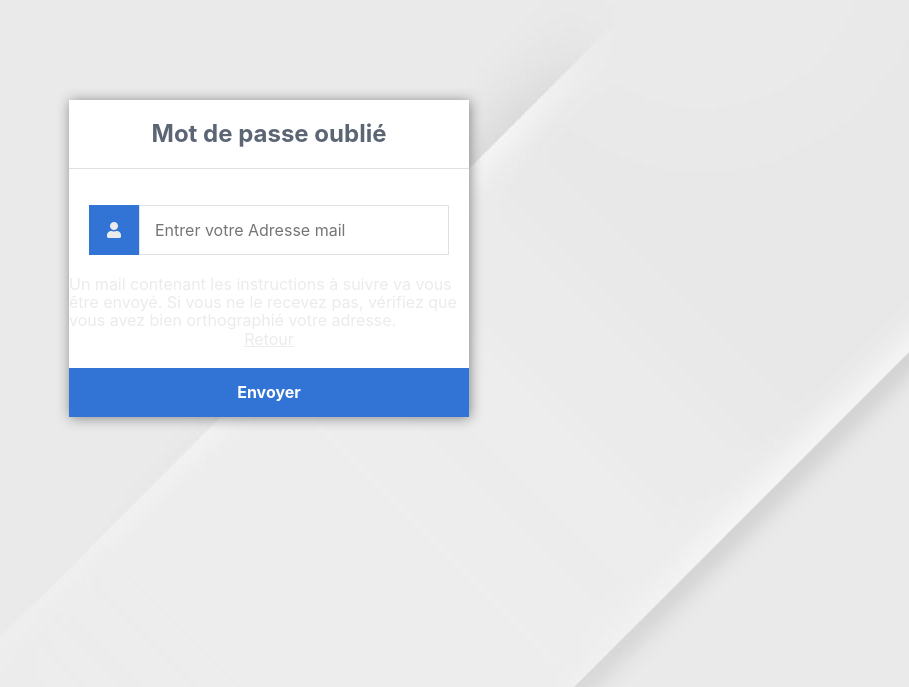
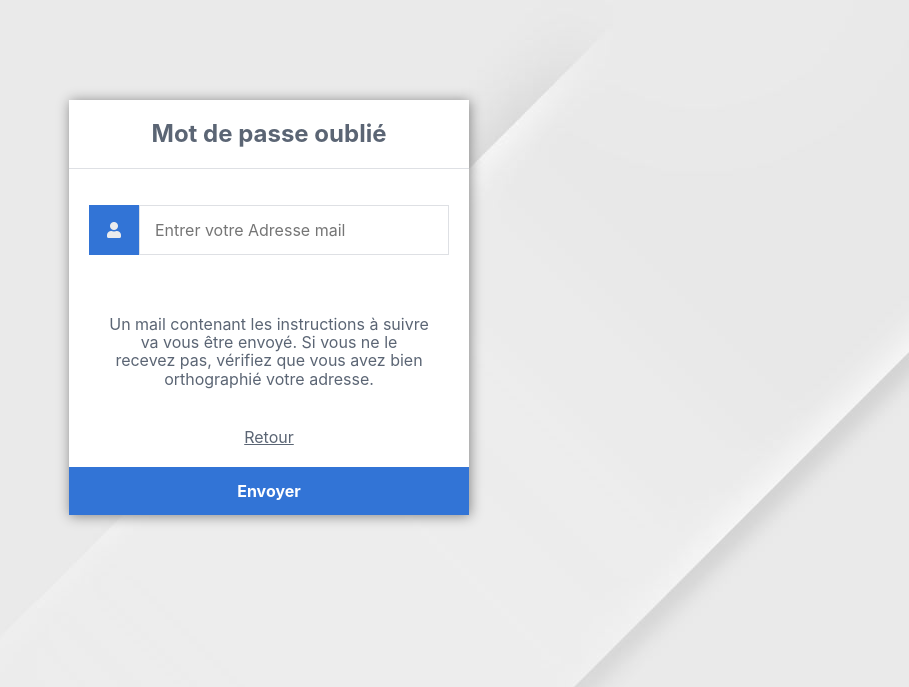
Before and after one commit to Romain-Ayme/VANESTARRES, a PHP site: page /mdp_oublie.php in a window 1280 px wide. Shown: the top 687 px of the page, without its empty margins (371-1280 px from the left). Run offline with PHP 8.4, Linux system fonts and the light colour scheme.

Commit message:
Mot de passe oublié

```diff
--- a/www/assets/css/style.css
+++ b/www/assets/css/style.css
@@ -226,3 +226,20 @@ body.loggedin {
     background:rgba(52, 113, 226, 1);
     transition:all ease-in 0.2s;
 }
+
+.mdpoublie {
+	color: #5b6574;
+
+}
+
+.recevoir_mail {
+	color: #5b6574;
+	padding: 10%;
+	text-align: center;
+}
+
+.texte {
+	text-align: center;
+	padding: 2%;
+	color: black;
+}
```
